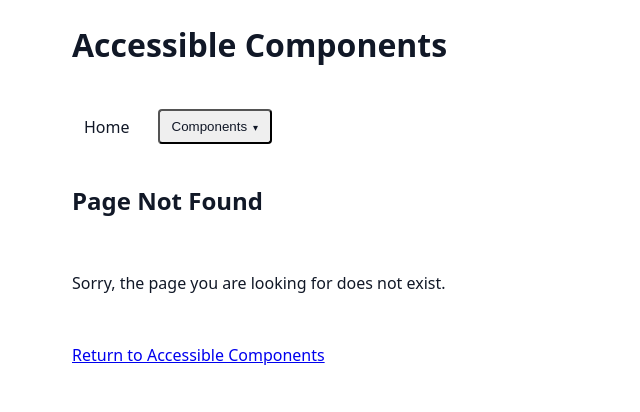
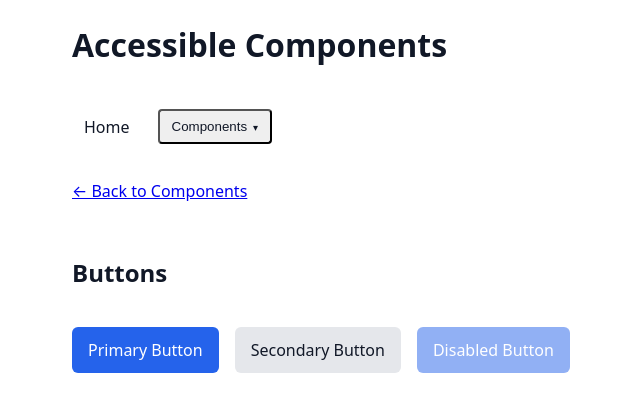
Before and after one commit to rpcorr/accessible-templates, a React (Vite) app: page /button in a window 1280 px wide. Before the commit this address had no page. Shown: the top 412 px of the page, without its empty margins (42-682 px from the left). Built offline with nearby package versions, Linux system fonts and the light colour scheme.

Commit message:
refactor: update ButtonsPage to ButtonPage

```diff
--- a/src/App.tsx
+++ b/src/App.tsx
@@ -1,6 +1,6 @@
 import { Navigation } from './components/Navigation';
 import { HomePage } from './pages/HomePage';
-import { ButtonsPage } from './pages/ButtonsPage';
+import { ButtonPage } from './pages/ButtonPage';
 import { ModalPage } from './pages/ModalPage';
 import { DropdownPage } from './pages/DropdownPage';
 import { NavigationPage } from './pages/NavigationPage';
@@ -25,7 +25,7 @@ function App() {
 
       <Routes>
         <Route path="/" element={<HomePage />} />
-        <Route path="/buttons" element={<ButtonsPage />} />
+        <Route path="/button" element={<ButtonPage />} />
         <Route path="/modal" element={<ModalPage />} />
         <Route path="/dropdown" element={<DropdownPage />} />
         <Route path="/navigation" element={<NavigationPage />} />
--- a/src/pages/ButtonsPage.tsx
+++ b/src/pages/ButtonPage.tsx
@@ -1,7 +1,7 @@
 import { PageBackLink } from '../components/PageBackLink';
 import { ButtonExamples } from '../examples';
 
-export function ButtonsPage() {
+export function ButtonPage() {
   return (
     <>
       <PageBackLink />
```
